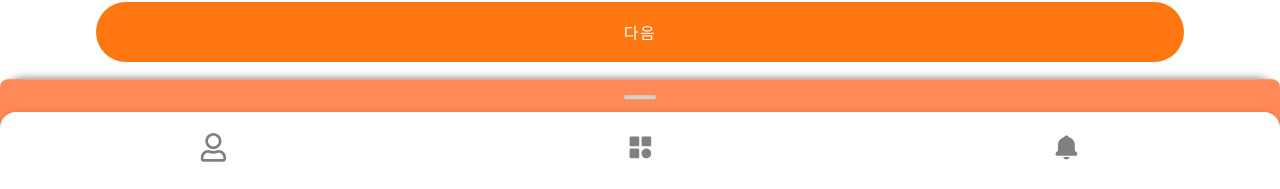
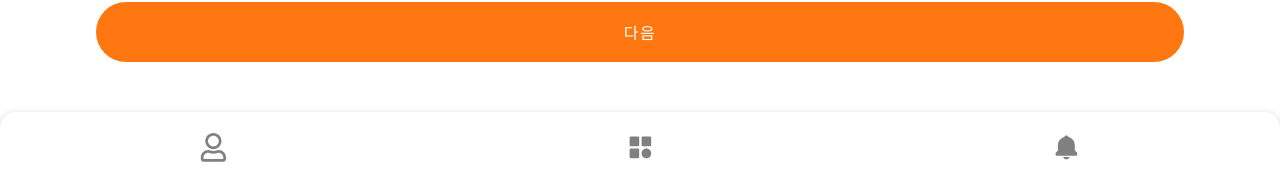
Before and after one commit to smj6052-l/internet-banking-client, a React (Vite) app: page /transfer/1 in a window 1280 px wide. Shown: the part 608-797 px from the top of the page. Built offline with nearby package versions, Linux system fonts and the light colour scheme.

Commit message:
design: 바텀시트 위치 수정

```diff
--- a/src/components/bottom-sheet.jsx
+++ b/src/components/bottom-sheet.jsx
@@ -5,7 +5,7 @@ const Wrapper = styled(motion.div)`
   flex-direction: column;
   position: fixed;
   z-index: 10;
-  top: 30vh;
+  top: 40vh;
   left: 0;
   right: 0;
   border-top-left-radius: 1.5rem;
@@ -22,7 +22,6 @@ const HeaderWrapper = styled(motion.div)`
   position: relative;
   padding-top: 16px;
   padding-bottom: 4px;
-  background-color: var(--secondary-color);
 `;
 const HandleBar = styled(motion.div)`
   width: 32px;
```
